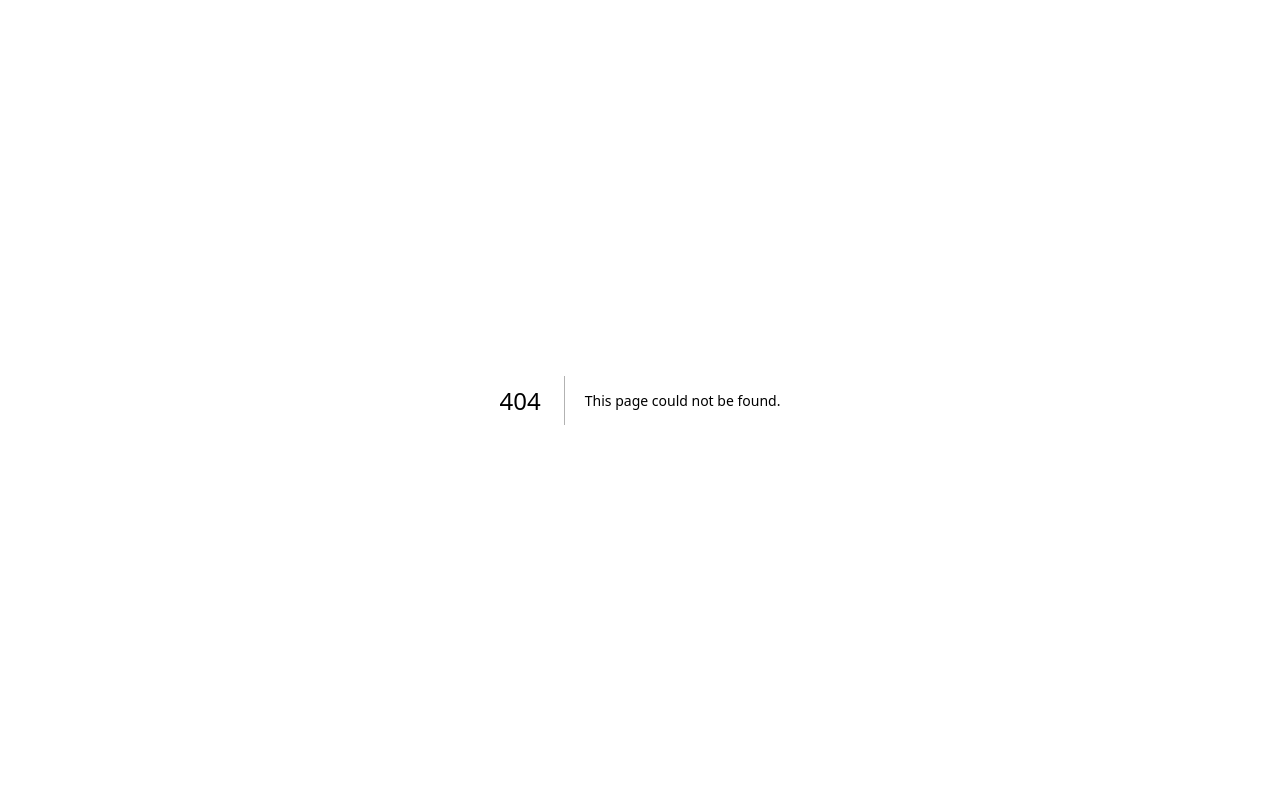
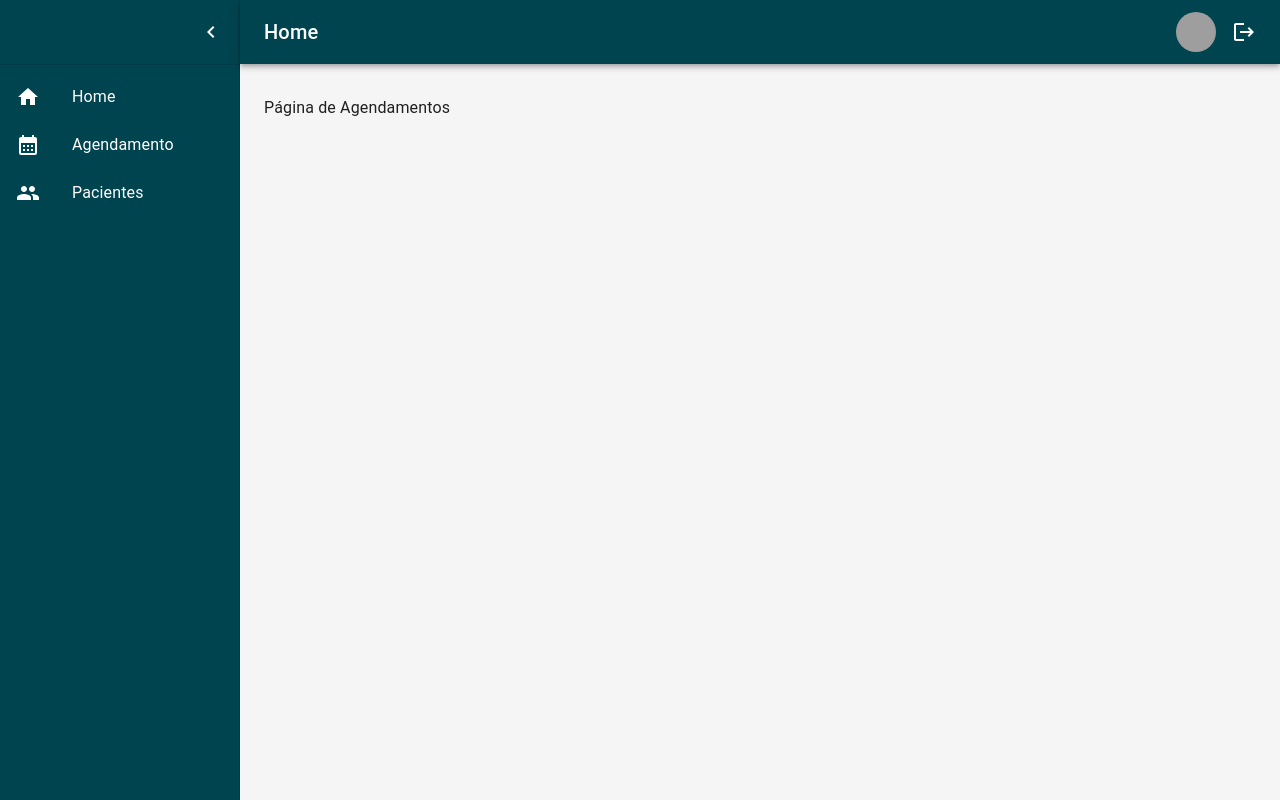
Before and after one commit to viniciussampaio/fisio-sync, a Next.js app in the folder frontend/: page /agendamentos in a window 1280 px wide. Before the commit this address had no page. Built offline with nearby package versions, Linux system fonts and the light colour scheme; grey boxes are pictures that could not be loaded.

Commit message:
add new styles in pages

```diff
--- /dev/null
+++ b/frontend/src/app/(user-routes)/agendamentos/page.tsx
@@ -0,0 +1,5 @@
+import { Typography } from "@mui/material";
+
+export default function Schedules() {
+  return <Typography>Página de Agendamentos</Typography>;
+}
--- /dev/null
+++ b/frontend/src/app/(user-routes)/home/page.tsx
@@ -0,0 +1,11 @@
+"use client";
+
+import { Typography } from "@mui/material";
+
+export default function Home() {
+  return (
+    <>
+      <Typography>Página home</Typography>
+    </>
+  );
+}
--- a/frontend/src/app/home/layout.tsx
+++ b/frontend/src/app/(user-routes)/layout.tsx
@@ -1,7 +1,5 @@
+import Appbar from "@/components/Appbar/page";
 import type { Metadata } from "next";
-import { Inter } from "next/font/google";
-
-const inter = Inter({ subsets: ["latin"] });
 
 export const metadata: Metadata = {
   title: "Fisio Sync - Home",
@@ -15,7 +13,9 @@ export default function RootLayout({
 }) {
   return (
     <html lang="en">
-      <body className={inter.className}>{children}</body>
+      <body>
+        <Appbar>{children}</Appbar>
+      </body>
     </html>
   );
 }
--- /dev/null
+++ b/frontend/src/app/(user-routes)/pacientes/page.tsx
@@ -0,0 +1,5 @@
+import { Typography } from "@mui/material";
+
+export default function Patients() {
+  return <Typography>Página de Pacientes</Typography>;
+}
--- a/frontend/src/components/Appbar/listitem.tsx
+++ b/frontend/src/components/Appbar/listitem.tsx
@@ -9,30 +9,29 @@ import Link from "next/link";
 
 export const mainListItems = (
   <React.Fragment>
+    <Link href="/home">
       <ListItemButton>
-      <ListItemIcon>
-        {" "}
+        <ListItemIcon sx={{ color: "white" }}>
           <HomeIcon />
         </ListItemIcon>
-      <Link href="/login">
         <ListItemText primary="Home" />
+      </ListItemButton>
     </Link>
-    </ListItemButton>
+    <Link href="/agendamentos">
       <ListItemButton>
-      <ListItemIcon>
+        <ListItemIcon sx={{ color: "white" }}>
           <CalendarMonthIcon />
         </ListItemIcon>
-      <Link href="/agendamento">
         <ListItemText primary="Agendamento" />
+      </ListItemButton>
     </Link>
-    </ListItemButton>
+    <Link href="/pacientes">
       <ListItemButton>
-      <ListItemIcon>
+        <ListItemIcon sx={{ color: "white" }}>
           <PeopleIcon />
         </ListItemIcon>
-      <Link href="/pacientes">
         <ListItemText primary="Pacientes" />
+      </ListItemButton>
     </Link>
-    </ListItemButton>
   </React.Fragment>
 );
--- a/frontend/src/components/Appbar/page.tsx
+++ b/frontend/src/components/Appbar/page.tsx
@@ -1,24 +1,26 @@
+"use client";
+
 import {
   Badge,
   Box,
   Container,
   CssBaseline,
   Divider,
-  Grid,
   IconButton,
   List,
-  Paper,
   Toolbar,
   Typography,
   styled,
+  Tooltip,
+  Avatar,
 } from "@mui/material";
 import MuiDrawer from "@mui/material/Drawer";
 import MuiAppBar, { AppBarProps as MuiAppBarProps } from "@mui/material/AppBar";
 import { ThemeProvider, createTheme } from "@mui/material/styles";
 import MenuIcon from "@mui/icons-material/Menu";
-import NotificationsIcon from "@mui/icons-material/Notifications";
+import LogoutIcon from "@mui/icons-material/Logout";
 import ChevronLeftIcon from "@mui/icons-material/ChevronLeft";
-import React from "react";
+import React, { ReactNode } from "react";
 import { mainListItems } from "./listitem";
 
 const drawerWidth: number = 240;
@@ -50,6 +52,8 @@ const Drawer = styled(MuiDrawer, {
 })(({ theme, open }) => ({
   "& .MuiDrawer-paper": {
     position: "relative",
+    backgroundColor: "#00444F",
+    color: "white",
     whiteSpace: "nowrap",
     width: drawerWidth,
     transition: theme.transitions.create("width", {
@@ -63,7 +67,7 @@ const Drawer = styled(MuiDrawer, {
         easing: theme.transitions.easing.sharp,
         duration: theme.transitions.duration.leavingScreen,
       }),
-      width: theme.spacing(7),
+      width: theme.spacing(6),
       [theme.breakpoints.up("sm")]: {
         width: theme.spacing(9),
       },
@@ -73,7 +77,7 @@ const Drawer = styled(MuiDrawer, {
 
 const defaultTheme = createTheme();
 
-export default function Appbar() {
+export default function Appbar({ children }: { children: ReactNode }) {
   const [open, setOpen] = React.useState(true);
   const toggleDrawer = () => {
     setOpen(!open);
@@ -83,7 +87,11 @@ export default function Appbar() {
       <ThemeProvider theme={defaultTheme}>
         <Box sx={{ display: "flex" }}>
           <CssBaseline />
-          <AppBar position="absolute" open={open}>
+          <AppBar
+            position="absolute"
+            open={open}
+            sx={{ backgroundColor: "#00444F", color: "white" }}
+          >
             <Toolbar
               sx={{
                 pr: "24px", // keep right padding when drawer closed
@@ -97,6 +105,7 @@ export default function Appbar() {
                 sx={{
                   marginRight: "36px",
                   ...(open && { display: "none" }),
+                  color: "white",
                 }}
               >
                 <MenuIcon />
@@ -110,11 +119,22 @@ export default function Appbar() {
               >
                 Home
               </Typography>
-              <IconButton color="inherit">
-                <Badge badgeContent={4} color="secondary">
-                  <NotificationsIcon />
-                </Badge>
-              </IconButton>
+              <Box sx={{ flexGrow: 0 }}>
+                <IconButton sx={{ p: 0 }}>
+                  <Avatar
+                    alt="Foto do Fisio"
+                    src="/static/images/avatar/2.jpg"
+                  />
+                </IconButton>
+                <Tooltip title="Sair">
+                  <IconButton
+                    onClick={() => console.log("Botão de sair")}
+                    sx={{ p: 0, color: "white", ml: 2 }}
+                  >
+                    <LogoutIcon />
+                  </IconButton>
+                </Tooltip>
+              </Box>
             </Toolbar>
           </AppBar>
           <Drawer variant="permanent" open={open}>
@@ -126,7 +146,7 @@ export default function Appbar() {
                 px: [1],
               }}
             >
-              <IconButton onClick={toggleDrawer}>
+              <IconButton onClick={toggleDrawer} sx={{ color: "white" }}>
                 <ChevronLeftIcon />
               </IconButton>
             </Toolbar>
@@ -147,39 +167,7 @@ export default function Appbar() {
           >
             <Toolbar />
             <Container maxWidth="lg" sx={{ mt: 4, mb: 4 }}>
-              <Grid container spacing={3}>
-                <Grid item xs={12} md={8} lg={9}>
-                  <Paper
-                    sx={{
-                      p: 2,
-                      display: "flex",
-                      flexDirection: "column",
-                      height: 240,
-                    }}
-                  >
-                    <Typography>Olá mundo!</Typography>
-                  </Paper>
-                </Grid>
-                <Grid item xs={12} md={4} lg={3}>
-                  <Paper
-                    sx={{
-                      p: 2,
-                      display: "flex",
-                      flexDirection: "column",
-                      height: 240,
-                    }}
-                  >
-                    <Typography>Olá mundo 2!</Typography>
-                  </Paper>
-                </Grid>
-                <Grid item xs={12}>
-                  <Paper
-                    sx={{ p: 2, display: "flex", flexDirection: "column" }}
-                  >
-                    <Typography>Olá mundo 3!</Typography>
-                  </Paper>
-                </Grid>
-              </Grid>
+              {children}
             </Container>
           </Box>
         </Box>
```
Also changed, not shown: frontend/src/app/home/page.tsx (deleted, +0 -11 lines), frontend/src/app/login/page.tsx (+7 -1 lines). Lines whose indentation alone changed are shown as unchanged.
